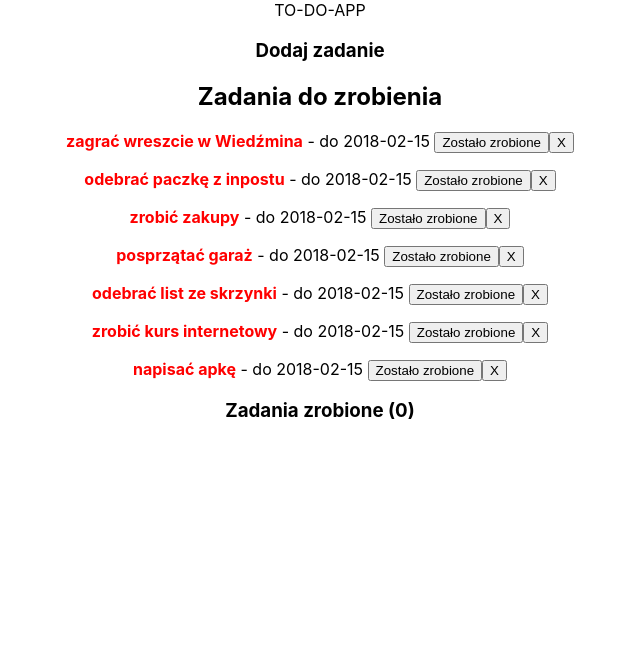
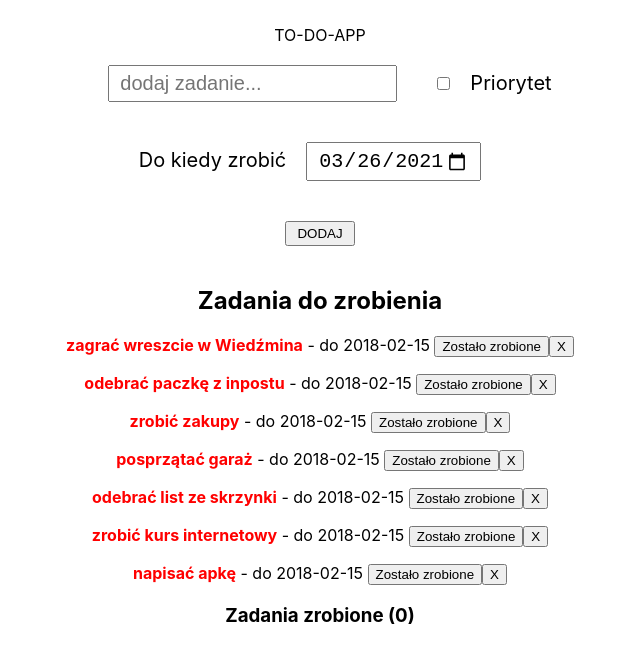
Before and after one commit to sebastian-lucjan/todo-app-beginner-lvl, a React (Create React App) app: page / in a window 1280 px wide. Shown: the top 662 px of the page, without its empty margins (320-960 px from the left). Built offline with nearby package versions, Linux system fonts and the light colour scheme.

Commit message:
AddTask.js: add JSX and handle methods

```diff
--- a/public/index.html
+++ b/public/index.html
@@ -5,11 +5,7 @@
     <link rel="icon" href="%PUBLIC_URL%/favicon.ico" />
     <meta name="viewport" content="width=device-width, initial-scale=1" />
     <meta name="theme-color" content="#000000" />
-    <meta
-      name="description"
-      content="Web site created using create-react-app"
-    />
-    <link rel="apple-touch-icon" href="%PUBLIC_URL%/logo192.png" />
+    <meta name="description" content="Web site created using create-react-app" />
     <!--
       manifest.json provides metadata used when your web app is installed on a
       user's mobile device or desktop. See https://developers.google.com/web/fundamentals/web-app-manifest/
--- /dev/null
+++ b/src/components/AddTask.css
@@ -0,0 +1,15 @@
+input {
+  margin: 20px;
+  padding: 5px 10px;
+  font-size: 20px;
+}
+
+.form {
+  font-size: 20px;
+}
+
+.form button {
+  padding: 3px 10px;
+  text-transform: uppercase;
+  margin: 20px;
+}
--- a/src/components/AddTask.js
+++ b/src/components/AddTask.js
@@ -1,12 +1,66 @@
 import React, { Component } from 'react';
+import './AddTask.css';
 
 class AddTask extends Component {
-  state = {};
+  minDate = new Date().toISOString().slice(0, 10);
+
+  state = {
+    text: '',
+    checked: false,
+    date: new Date().toISOString().slice(0, 10),
+  };
+
+  // handleText = (e) => {
+  //   this.setState({
+  //     text: e.target.value,
+  //   });
+  // };
+  // handleCheckbox = (e) => {
+  //   this.setState({
+  //     text: e.target.checked,
+  //   });
+  // };
+
+  handleText = (e) => {
+    this.setState({ text: e.target.value });
+    console.log(this.state.text);
+  };
+
+  handleChange = (e, type) => {
+    if ((type = 'checkbox')) this.setState({ date: e.target.checked });
+    else this.setState({ date: e.target.value });
+  };
+
   render() {
+    const maxDate = this.minDate.slice(0, 4) * 1 + 2 + '-12-31';
+    console.log(maxDate);
+
     return (
       <>
-        <div>
-          <h3>Dodaj zadanie</h3>
+        <div className="form">
+          <input
+            type="text"
+            placeholder="dodaj zadanie..."
+            value={this.state.text}
+            onChange={this.handleText}
+          />
+          <input
+            type="checkbox"
+            id="important"
+            onChange={(e) => this.handleChange(e, 'checkbox')}
+          />
+          <label htmlFor="important">Priorytet</label>
+          <br />
+          <label htmlFor="date">Do kiedy zrobić</label>
+          <input
+            type="date"
+            value={this.state.date}
+            min={this.minDate}
+            max={maxDate}
+            onChange={this.handleChange}
+          />
+          <br />
+          <button>Dodaj</button>
         </div>
       </>
     );
--- a/src/components/App.css
+++ b/src/components/App.css
@@ -1,38 +1,4 @@
 .App {
   text-align: center;
+  padding: 25px;
 }
-
-.App-logo {
-  height: 40vmin;
-  pointer-events: none;
-}
-
-@media (prefers-reduced-motion: no-preference) {
-  .App-logo {
-    animation: App-logo-spin infinite 20s linear;
-  }
-}
-
-.App-header {
-  background-color: #282c34;
-  min-height: 100vh;
-  display: flex;
-  flex-direction: column;
-  align-items: center;
-  justify-content: center;
-  font-size: calc(10px + 2vmin);
-  color: white;
-}
-
-.App-link {
-  color: #61dafb;
-}
-
-@keyframes App-logo-spin {
-  from {
-    transform: rotate(0deg);
-  }
-  to {
-    transform: rotate(360deg);
-  }
-}
--- a/src/index.css
+++ b/src/index.css
@@ -1,13 +1,7 @@
 body {
   margin: 0;
-  font-family: -apple-system, BlinkMacSystemFont, 'Segoe UI', 'Roboto', 'Oxygen',
-    'Ubuntu', 'Cantarell', 'Fira Sans', 'Droid Sans', 'Helvetica Neue',
-    sans-serif;
+  font-family: -apple-system, BlinkMacSystemFont, 'Segoe UI', 'Roboto', 'Oxygen', 'Ubuntu',
+    'Cantarell', 'Fira Sans', 'Droid Sans', 'Helvetica Neue', sans-serif;
   -webkit-font-smoothing: antialiased;
   -moz-osx-font-smoothing: grayscale;
 }
-
-code {
-  font-family: source-code-pro, Menlo, Monaco, Consolas, 'Courier New',
-    monospace;
-}
```
Also changed, not shown: public/manifest.json.
